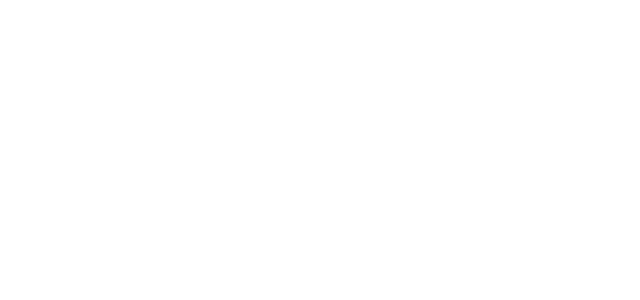
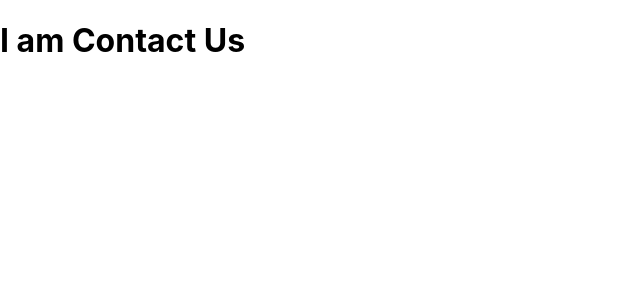
Before and after one commit to farhanfarasdak/learn-fsw-milestone, a React (Create React App) app in the folder react-example/: page /contact-us in a window 1280 px wide. Before the commit this address had no page. Shown: the top 300 px of the page, without its empty margins (0-640 px from the left). Built offline with nearby package versions, Linux system fonts and the light colour scheme.

Commit message:
adding contact us page

```diff
--- a/react-example/src/App.js
+++ b/react-example/src/App.js
@@ -3,6 +3,7 @@
 import './App.css';
 import Home from './pages/home';
 import About from './pages/about';
+import ContactUs from './pages/contactUs';
 
 
 function App() {
@@ -10,6 +11,7 @@
     <Router>
       <Routes>
         <Route path="/home" element={<Home />}/>
+        <Route path="/contact-us" element={<ContactUs />}/>
       </Routes>
     </Router>
   );
--- /dev/null
+++ b/react-example/src/pages/contactUs.jsx
@@ -0,0 +1,9 @@
+const ContactUs = () => {
+  return(
+    <>
+      <h1>I am Contact Us</h1>
+    </>
+  )
+}
+
+export default ContactUs
```
